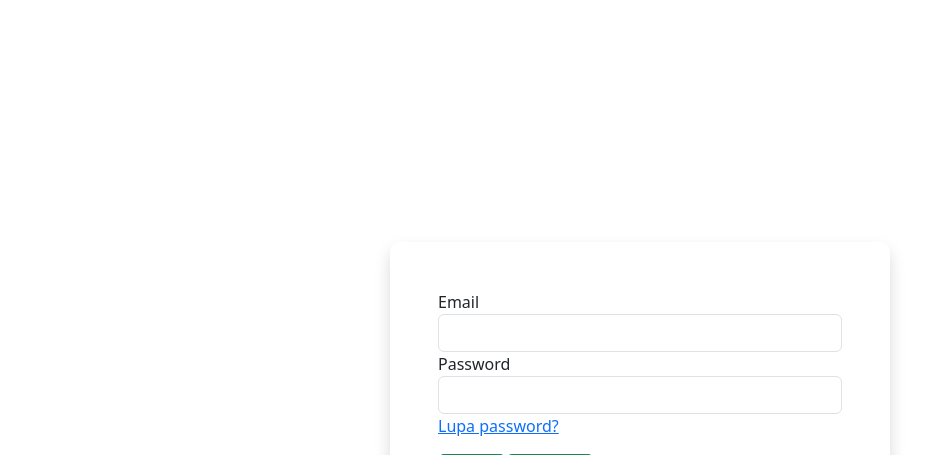
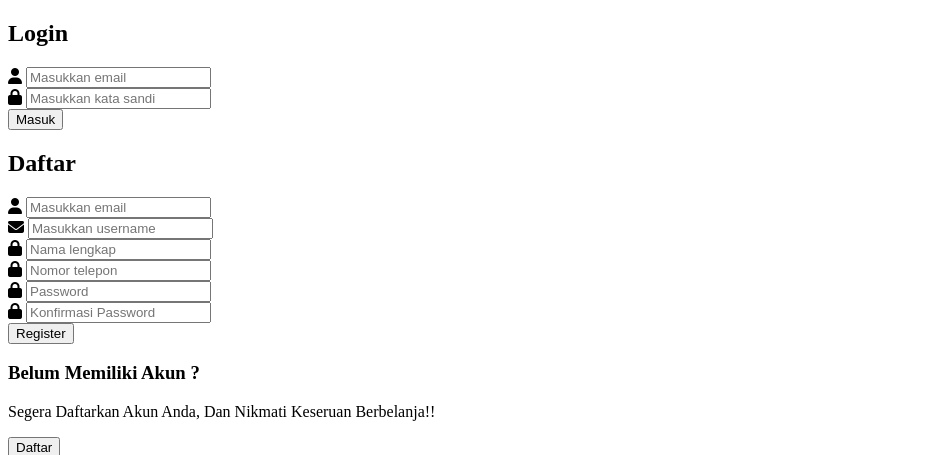
Before and after one commit to Vckynando12/TOMASS, a PHP site: page /login.php in a window 1280 px wide. Shown: the top 455 px of the page, without its empty margins (0-948 px from the left). Run offline with PHP 8.4, Linux system fonts and the light colour scheme; some libraries are stand-ins or nearby versions.

Commit message:
modified: index.php dan login.php

```diff
--- a/public/login.php
+++ b/public/login.php
@@ -1,71 +1,96 @@
 <!DOCTYPE html>
 <html lang="en">
+
 <head>
     <meta charset="UTF-8">
     <meta name="viewport" content="width=device-width, initial-scale=1.0">
+    <script src="../assets/bootstrap/js/bootstrap.min.js"></script>
+    <script src="https://kit.fontawesome.com/64d58efce2.js" crossorigin="anonymous"></script>
+    <link rel="Stylesheet" href="../assets/css/style_login.css">
     <title>Login</title>
-    <link rel="stylesheet" href="../assets/bootstrap/css/bootstrap.min.css">
-    <script src="../assets/bootstrap/js/bootstrap.min.js"></script>
+
 </head>
-<style>
-    .main{
-        height: 100vh;
-    }
 
-    .login-box{
-        width: 500px;
-        height: 300px;
-        box-sizing: border-box;
-        border-radius: 10px;
-    }
-    .button-container {
-        display: flex;
-    }
-
-    .button{
-        padding: 10px 20px;
-        margin-right: 10px;
-        border: none;
-        text-align: center;
-        text-decoration: none;
-        display: inline-block;
-        font-size: 16px;
-        cursor: pointer;
-    }
-</style>
 <body>
-    <div class="main d-flex flex-column justify-content-center align-items-center">
-        <div class="login-box p-5 shadow">
-            <form action="../proses/login_proses.php" method="post">
-                <div>
-                    <label for="email">Email</label>
-                    <input type="text" class="form-control" name="email" id="email">
-                </div>
-                <div>
-                    <label for="password">Password</label>
-                    <input type="password" class="form-control" name="password" id="password">
-                </div>
-                <div>
-                    <a href="lupa_password">Lupa password?</a>
-                </div>
-                <div class="button-container">
-                    <button class="btn btn-success mt-3" type="submit" name="loginbtn">Login</button>
+    <div class="container">
+        <div class="forms-container">
+            <div class="signin-signup">
+                <form action="../proses/login_proses.php" class="sign-in-form" method="post">
+                    <h2 class="title">Login</h2>
+                    <div class="input-field">
+                        <i class="fas fa-user"></i>
+                        <input type="text" class="form-control" name="email" id="email" placeholder="Masukkan email" />
+                    </div>
+                    <div class="input-field">
+                        <i class="fas fa-lock"></i>
+                        <input type="password" class="form-control" name="password" id="password"
+                            placeholder="Masukkan kata sandi" />
+                    </div>
+                    <button class="btn mt-3 text-white" type="submit" name="loginbtn">Masuk</button>
+                </form>
+                <form action="../proses/register_proses.php" class="sign-up-form" method="post">
+                    <h2 class="title">Daftar</h2>
+                    <div class="input-field">
+                        <i class="fas fa-user"></i>
+                        <input type="text" class="form-control" name="email" id="email" placeholder="Masukkan email">
+                    </div>
+                    <div class="input-field">
+                        <i class="fas fa-envelope"></i>
+                        <input type="text" class="form-control" name="username" id="username"
+                            placeholder="Masukkan username">
+                    </div>
+                    <div class="input-field">
+                        <i class="fas fa-lock"></i>
+                        <input type="text" class="form-control" name="nama" id="nama" placeholder="Nama lengkap">
+                    </div>
+                    <div class="input-field">
+                        <i class="fas fa-lock"></i>
+                        <input type="text" class="form-control" name="telepon" id="telepon" placeholder="Nomor telepon">
+                    </div>
+                    <div class="input-field">
+                        <i class="fas fa-lock"></i>
+                        <input type="password" class="form-control" name="password" id="password"
+                            placeholder="Password">
+                    </div>
+                    <div class="input-field">
+                        <i class="fas fa-lock"></i>
+                        <input type="password" class="form-control" name="k_password" id="k_password"
+                            placeholder="Konfirmasi Password">
+                    </div>
                     <button class="btn btn-success mt-3" type="submit" name="daftarbtn">Register</button>
-                </div>
-            </form>
+                </form>
+            </div>
         </div>
 
-        <div class="mt-3" style="width: 500px;">
-            <?php
-                if (isset($password_error)){
-                    echo '<div class="alert alert-warning" role="alert">Password salah</div>';
-                }
-                elseif (isset($account_not_found)){
-                    echo '<div class="alert alert-warning" role="alert">Akun tidak tersedia</div>';
-                }
-            ?>
+        <div class="panels-container">
+            <div class="panel left-panel">
+                <div class="content">
+                    <h3>Belum Memiliki Akun ?</h3>
+                    <p>
+                        Segera Daftarkan Akun Anda, Dan Nikmati Keseruan Berbelanja!!
+                    </p>
+                    <button class="btn transparent" id="sign-up-btn">
+                        Daftar
+                    </button>
+                </div>
+                <img src="img/log.svg" class="image" alt="" />
+            </div>
+            <div class="panel right-panel">
+                <div class="content">
+                    <h3>Sudah Memiliki Akun?</h3>
+                    <p>
+                        Segera Masuk Aplikasi dan Nikmati Keseruan Berbelanja!
+                    </p>
+                    <button class="btn transparent" id="sign-in-btn">
+                        Masuk
+                    </button>
+                </div>
+                <img src="img/register.svg" class="image" alt="" />
+            </div>
         </div>
     </div>
 
+    <script src="../assets/js/app.js"></script>
 </body>
+
 </html>
```
Also changed, not shown: public/index.php (+53 -1 lines).
